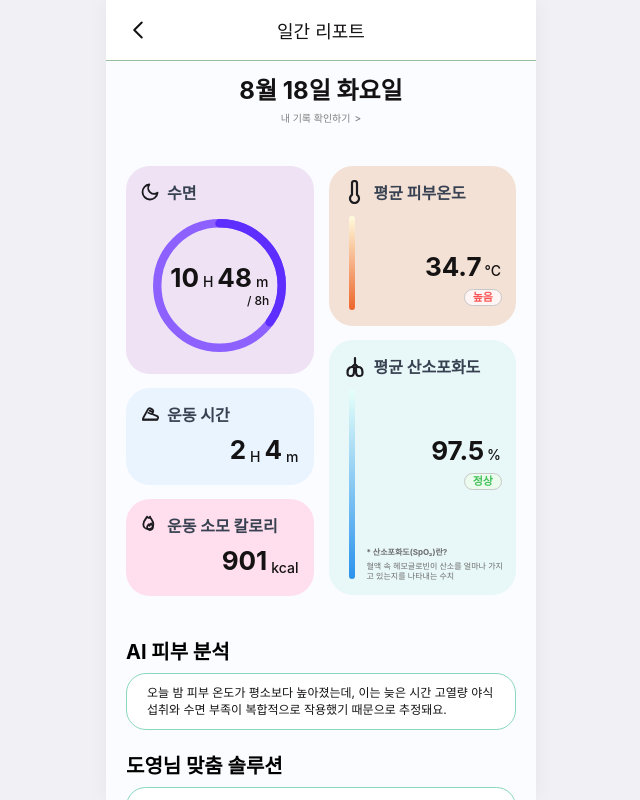
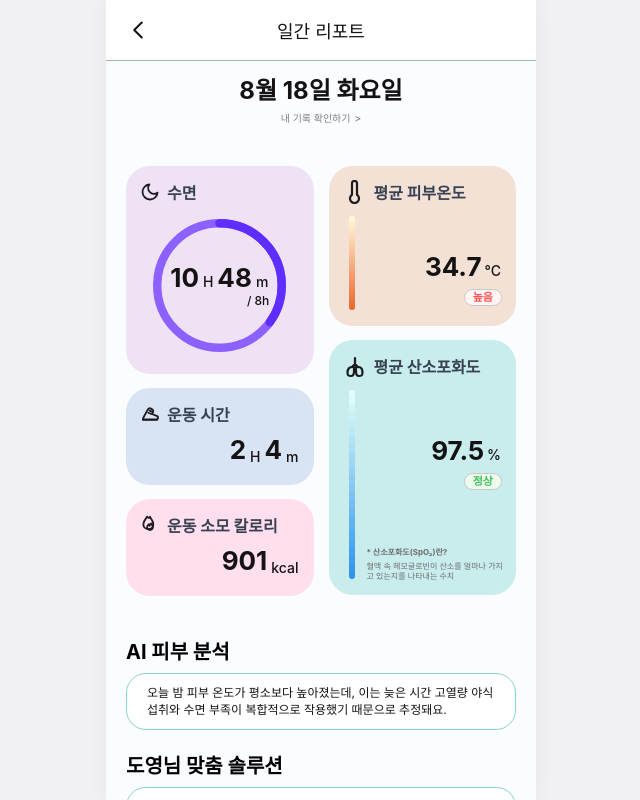
Before and after one commit to LikeLionUniv-INU/14th-toMeta-frontend, a React (Vite) app: page /report/daily in a window 1280 px wide. Shown: the whole page, without its empty margins (319-959 px from the left). Built offline with nearby package versions, Linux system fonts and the light colour scheme; no server answers.

Commit message:
Style: 데일리 리포트 박스 컬러 수정

```diff
--- a/src/pages/DailyReport/DailyReport.styles.js
+++ b/src/pages/DailyReport/DailyReport.styles.js
@@ -218,7 +218,7 @@
 `;
 
 export const ExerciseCard = styled.div`
-  background-color: #eaf4fe;
+  background-color: #d8e3f4;
   border-radius: 24px;
   padding: 14px 8px;
   height: 88px;
@@ -252,7 +252,7 @@
 `;
 
 export const CycleCard = styled.div`
-  background-color: #fff9e6;
+  background-color: #faf2da;
   border-radius: 24px;
   padding: 14px 8px;
   height: 236px;
@@ -370,7 +370,7 @@
 `;
 
 export const OxygenCard = styled.div`
-  background-color: #e8f7f7;
+  background-color: #c9eded;
   border-radius: 24px;
   padding: 14px 8px;
   height: 236px;
```
